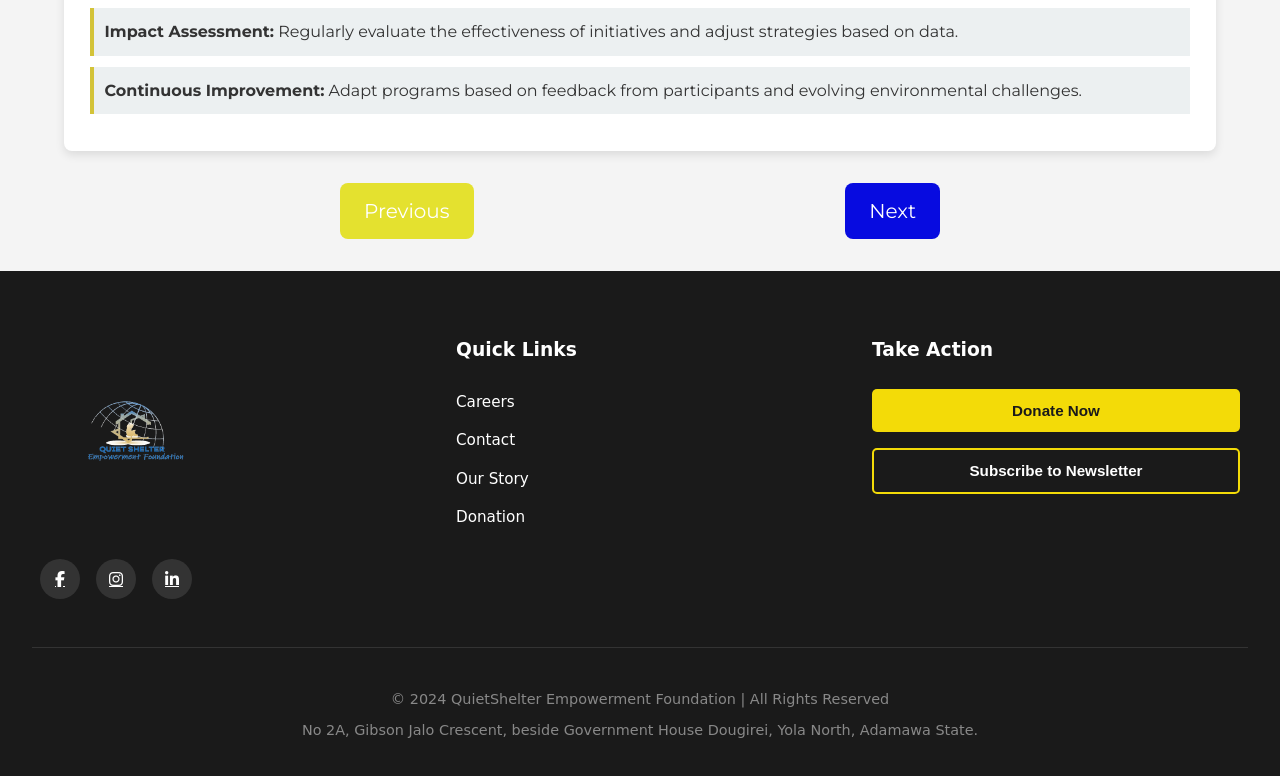
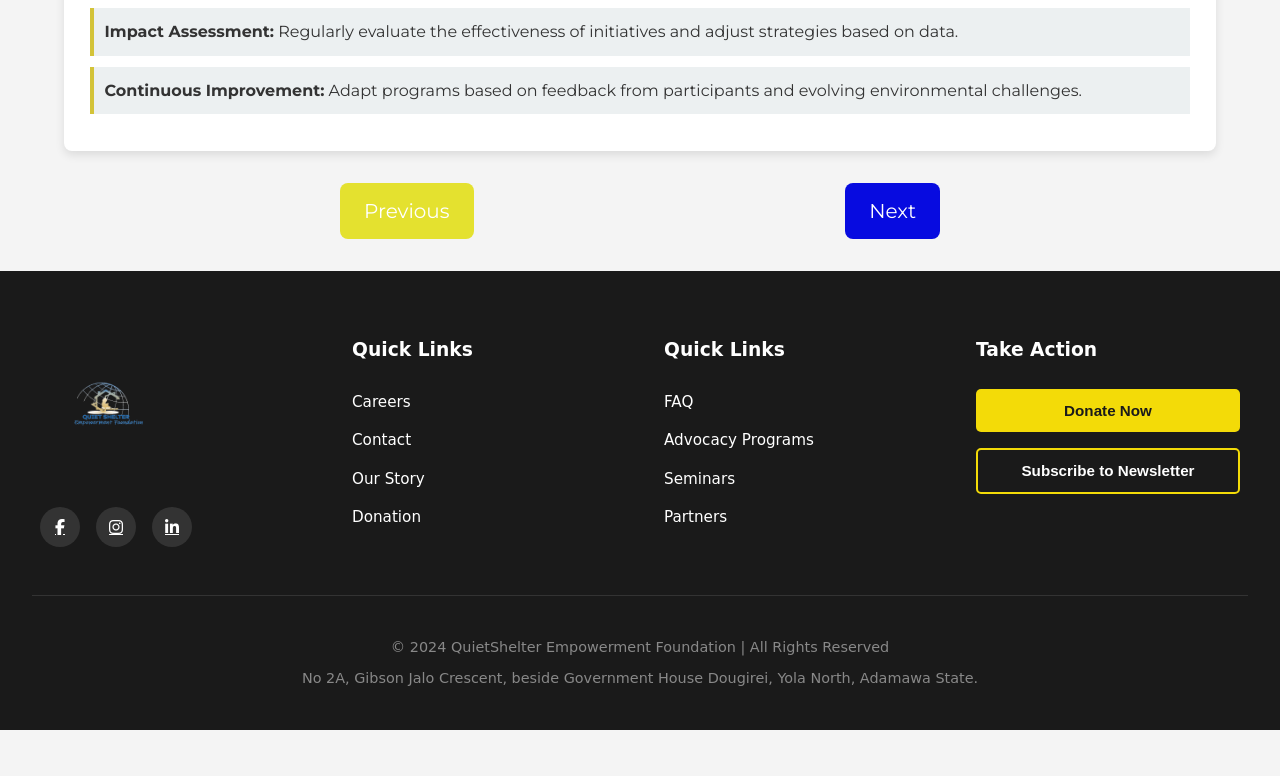
Before and after one commit to Tsoji78/QuietShelter, a website: page climate.html in a window 1280 px wide. Shown: the part 3222-3998 px from the top of the page. After the commit the page ends 3952 px from the top, so only its background shows below. Drawn offline with nearby package versions, Linux system fonts and the light colour scheme.

Commit message:
quick links working

```diff
--- a/climate.html
+++ b/climate.html
@@ -120,6 +120,15 @@
                         <li><a href="donation.html">Donation</a></li>
                     </ul>
                 </div>
+                <div class="footer-section">
+                  <h3>Quick Links</h3>
+                  <ul class="footer-nav">
+                      <li><a href="#faq.html">FAQ</a></li>
+                      <li><a href="#ad.html">Advocacy Programs</a></li>
+                      <li><a href="#sem.html">Seminars</a></li>
+                      <li><a href="#part.html">Partners</a></li>
+                  </ul>
+                </div>
 
                 <div class="footer-section">
                     <h3>Take Action</h3>
```
Also changed, not shown: about.html (+9 -0 lines), agric.html (+10 -0 lines), blog.html (+10 -0 lines), careers.html (+10 -0 lines), contact.html (+9 -0 lines), donation.html (+10 -0 lines), education.html (+9 -0 lines), gbv.html (+9 -0 lines), index.html (+1 -1 lines), shelter.html (+9 -0 lines), strategy.html (+9 -0 lines), wash.html (+9 -0 lines).
